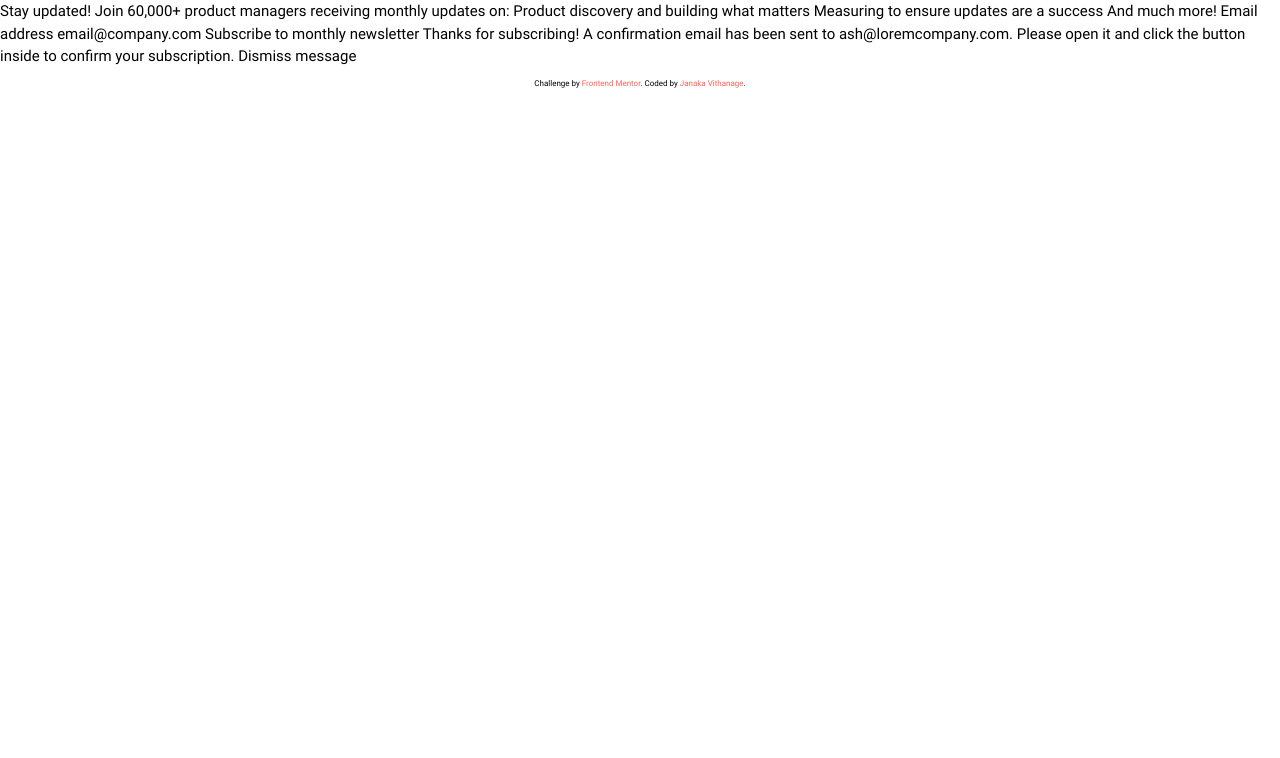
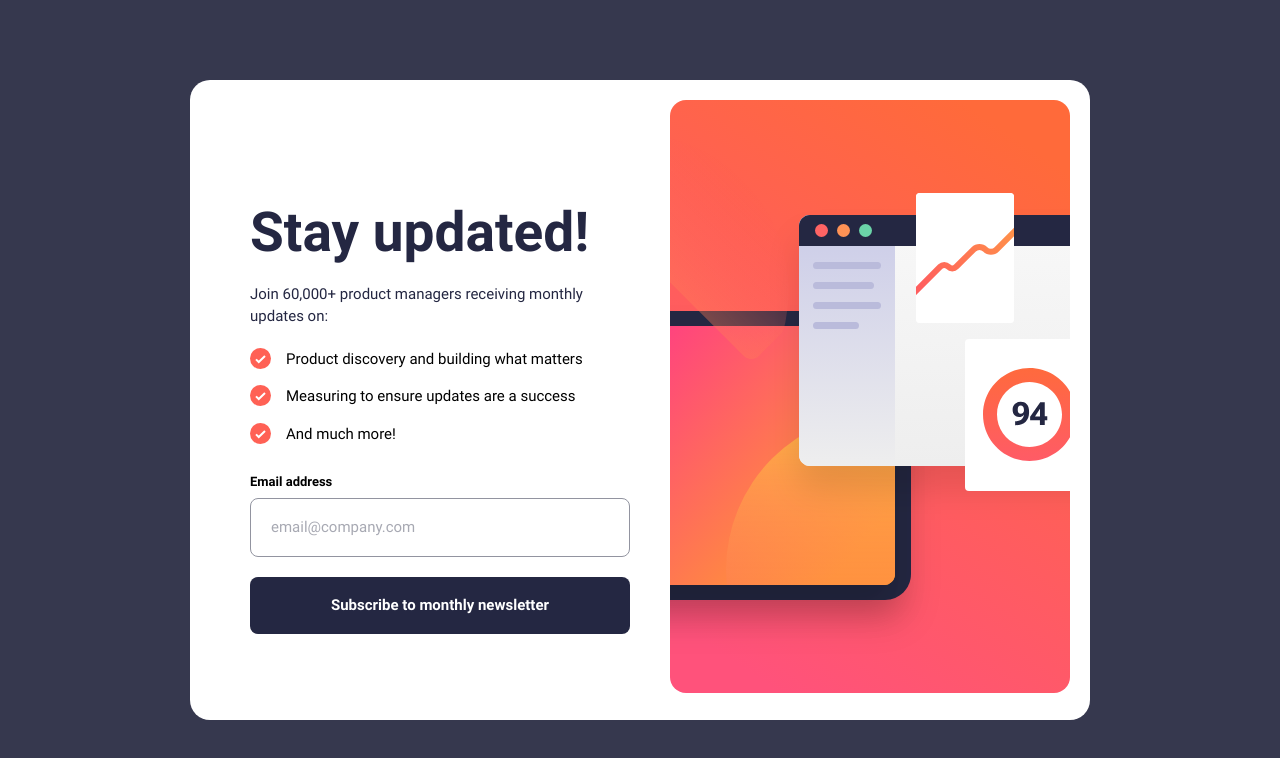
Before and after one commit to jkvithanage/newsletter-sign-up-with-success-message, a website built with Parcel: page index.html in a window 1280 px wide. Built offline with nearby package versions, Linux system fonts and the light colour scheme.

Commit message:
create sign up form mobile and desktop views

```diff
--- a/index.html
+++ b/index.html
@@ -12,23 +12,36 @@
         <script src="src/js/controller.js"></script>
     </head>
     <body>
-        <!-- Sign-up form start -->
-        Stay updated! Join 60,000+ product managers receiving monthly updates on: Product discovery and building what
-        matters Measuring to ensure updates are a success And much more! Email address email@company.com Subscribe to
-        monthly newsletter
-
-        <!-- Sign-up form end -->
-
-        <!-- Success message start -->
-
-        Thanks for subscribing! A confirmation email has been sent to ash@loremcompany.com. Please open it and click the
-        button inside to confirm your subscription. Dismiss message
-
-        <!-- Success message end -->
-
-        <div class="attribution">
+        <div class="container">
+            <div class="card-signup">
+                <picture>
+                    <source
+                        srcset="assets/images/illustration-sign-up-desktop.svg"
+                        media="(min-width: 768px)"
+                        type="image/svg+xml"
+                    />
+                    <source srcset="assets/images/illustration-sign-up-mobile.svg" type="image/svg+xml" />
+                    <img src="assets/images/illustration-sign-up-mobile.svg" alt="card-default-image" />
+                </picture>
+                <div class="card-signup__body">
+                    <h1>Stay updated!</h1>
+                    <p>Join 60,000+ product managers receiving monthly updates on:</p>
+                    <ul>
+                        <li>Product discovery and building what matters</li>
+                        <li>Measuring to ensure updates are a success</li>
+                        <li>And much more!</li>
+                    </ul>
+                    <form class="form">
+                        <label for="email">Email address</label>
+                        <input id="email" class="input-email" type="email" placeholder="email@company.com" />
+                        <input type="submit" class="btn" value="Subscribe to monthly newsletter" />
+                    </form>
+                </div>
+            </div>
+        </div>
+        <!-- <div class="attribution">
             Challenge by <a href="https://www.frontendmentor.io?ref=challenge" target="_blank">Frontend Mentor</a>.
             Coded by <a href="https://github.com/jkvithanage" target="_blank">Janaka Vithanage</a>.
-        </div>
+        </div> -->
     </body>
 </html>
--- a/src/js/controller.js
+++ b/src/js/controller.js
@@ -0,0 +1,2 @@
+`Thanks for subscribing! A confirmation email has been sent to ash@loremcompany.com. Please open it and click the
+button inside to confirm your subscription. Dismiss message`;
--- a/src/scss/_base.scss
+++ b/src/scss/_base.scss
@@ -11,10 +11,33 @@ html {
 body {
     font-family: "Roboto";
     line-height: 1.5;
-    font-size: 1.5rem;
+    font-size: 1.6rem;
+}
+
+h1 {
+    margin-bottom: 2rem;
+    line-height: 1.1;
+    font-size: 4rem;
+    color: $dark-slate-grey;
+}
+
+p {
+    margin-top: 0;
+    color: $dark-slate-grey;
+}
+
+.container {
+    background-color: $charcoal-grey;
+    margin-left: auto;
+    margin-right: auto;
+    width: 100%;
+    height: 100vh;
 }
 
 .attribution {
+    display: none;
+    visibility: hidden;
+    clear: both;
     margin-top: 1rem;
     text-align: center;
     font-size: 0.8rem;
@@ -24,3 +47,20 @@ body {
         color: $tomato;
     }
 }
+
+@media screen and (min-width: 768px) {
+    body {
+        font-size: 1.5rem;
+    }
+
+    h1 {
+        font-size: 5.5rem;
+    }
+
+    .container {
+        padding: 0;
+        display: flex;
+        justify-content: center;
+        align-items: center;
+    }
+}
--- /dev/null
+++ b/src/scss/_button.scss
@@ -0,0 +1,14 @@
+.btn {
+    border: none;
+    color: $white;
+    background-color: $dark-slate-grey;
+    margin-top: 2rem;
+    font-size: 1.5rem;
+    font-weight: 700;
+
+    &:hover {
+        background: $tomato;
+        background: linear-gradient(90deg, $tomato-dark 0%, $tomato 100%);
+        box-shadow: 0 10px 20px $tomato-50;
+    }
+}
--- /dev/null
+++ b/src/scss/_form.scss
@@ -0,0 +1,31 @@
+.form {
+    margin-top: 2rem;
+
+    label {
+        font-weight: 700;
+        font-size: 1.3rem;
+        margin-bottom: 1rem;
+    }
+
+    input {
+        padding: 2rem;
+        width: 100%;
+        border-radius: 0.8rem;
+    }
+
+    .input-email {
+        color: $dark-slate-grey;
+        margin-top: 0.5rem;
+        outline: none;
+        border: 1.5px solid $grey;
+
+        &::placeholder {
+            color: $grey;
+            opacity: 0.8;
+        }
+
+        &:focus {
+            border-color: $dark-slate-grey;
+        }
+    }
+}
--- /dev/null
+++ b/src/scss/_list.scss
@@ -0,0 +1,15 @@
+ul {
+    padding-left: 0;
+    margin-top: 2rem;
+
+    li {
+        display: flex;
+        align-items: start;
+        margin-top: 1rem;
+    }
+
+    li::before {
+        content: url("../../assets/images/icon-list.svg");
+        margin-right: 1.5rem;
+    }
+}
--- a/src/scss/_variables.scss
+++ b/src/scss/_variables.scss
@@ -1,5 +1,8 @@
 // Primary
 $tomato: hsl(4, 100%, 67%);
+$tomato-dark: hsl(354, 100%, 67%);
+
+$tomato-50: hsla(4, 100%, 67%, 0.5);
 
 // Neutral
 $dark-slate-grey: hsl(234, 29%, 20%);
--- /dev/null
+++ b/src/scss/card-signup.scss
@@ -0,0 +1,27 @@
+.card-signup {
+    margin-left: auto;
+    margin-right: auto;
+    background-color: $white;
+    height: 100%;
+}
+
+.card-signup__body {
+    padding: 1rem 2.5rem;
+}
+
+@media screen and (min-width: 768px) {
+    .card-signup {
+        height: auto;
+        display: flex;
+        flex-direction: row-reverse;
+        justify-content: center;
+        align-items: center;
+        width: 90rem;
+        border-radius: 2rem;
+        padding: 2rem;
+    }
+
+    .card-signup__body {
+        padding: 4rem;
+    }
+}
--- a/src/scss/main.scss
+++ b/src/scss/main.scss
@@ -3,3 +3,7 @@
 @import "./fonts";
 @import "./variables";
 @import "./base";
+@import "./button";
+@import "./form";
+@import "./card-signup";
+@import "./list";
```
Also changed, not shown: components/sign-up-form.html (added, +25 -0 lines).
